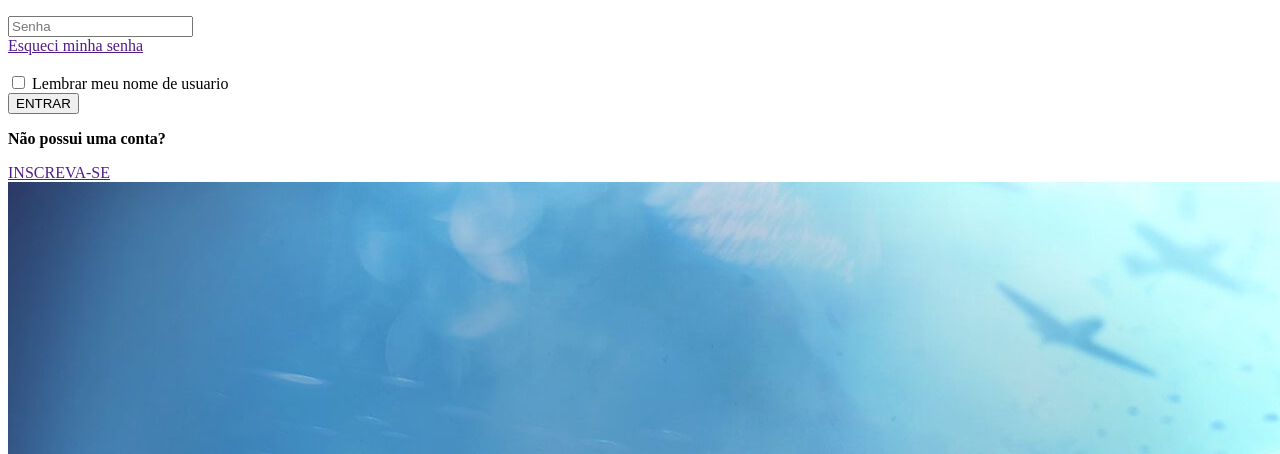
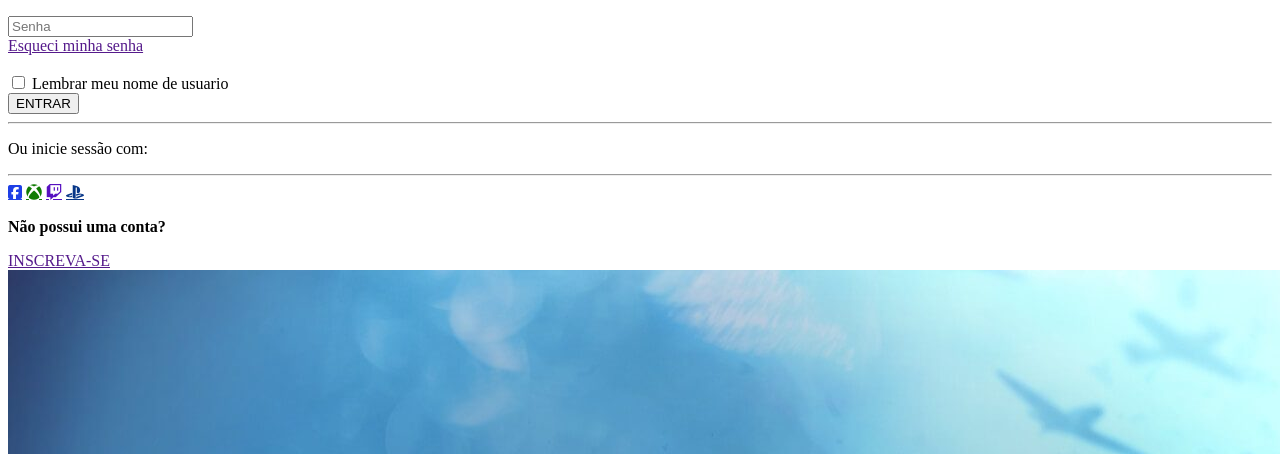
Before and after one commit to ProzGames/ProzArts, a plain HTML site: page code/pages/login/login.html in a window 1280 px wide. Shown: the part 297-751 px from the top of the page. Drawn offline with Linux system fonts and the light colour scheme; files that its build step writes are made by us from their sources; files whose address does not match are found by name.

Commit message:
[feat] finalização da pagina de login

```diff
--- a/code/pages/login/login.html
+++ b/code/pages/login/login.html
@@ -5,6 +5,7 @@
         <link rel="stylesheet" href="style.css" />
         <link rel="stylesheet" href="https://use.fontawesome.com/releases/v6.5.1/css/all.css" />
         <title>Login</title>
+        <script src="https://kit.fontawesome.com/592aa8304f.js" crossorigin="anonymous"></script>
     </head>
 
     <body>
@@ -29,7 +30,17 @@
                         </div>
                     </div>
                     <div>
-                        <!-- inserir formas de login -->
+                        <div>
+                            <hr />
+                            <p>Ou inicie sessão com:</p>
+                            <hr />
+                        </div>
+                        <div>
+                            <a href="" class="fa-brands fa-square-facebook" style="color: #1e3fe6"></a>
+                            <a href="" class="fa-brands fa-xbox" style="color: #117c03"></a>
+                            <a href="" class="fa-brands fa-twitch" style="color: #5710c1"></a>
+                            <a href="" class="fa-brands fa-playstation" style="color: #073688"></a>
+                        </div>
                     </div>
                     <div>
                         <p><strong>Não possui uma conta?</strong></p>
```
